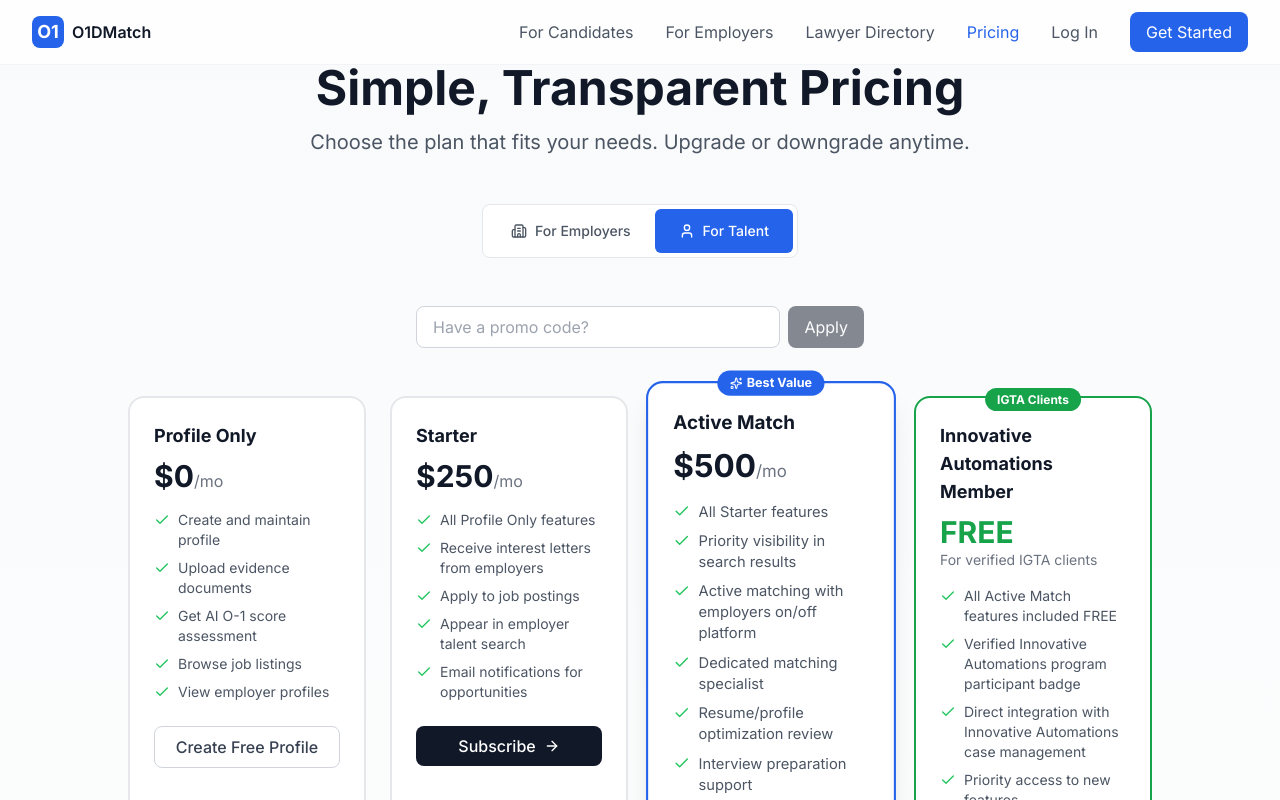
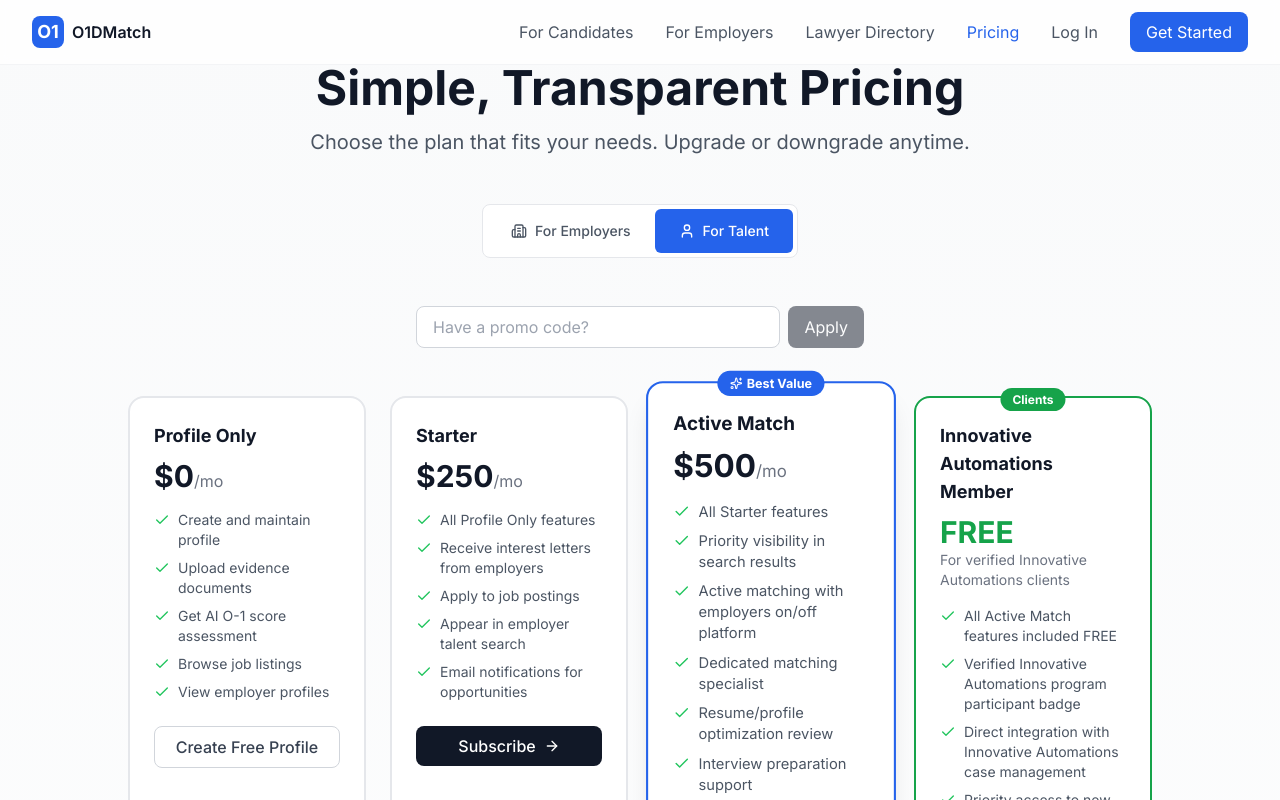
Before and after one commit to IGTA-Tech/o1dmatch, a Next.js app: page /pricing in a window 1280 px wide. Both pictures are taken after a click on the button "For Talent". Shown: the top 800 px of the page. Built offline with nearby package versions, Linux system fonts and the light colour scheme; no server answers.

Commit message:
Pricing page updated for IGTA -> Innovative Automations

```diff
--- a/src/app/pricing/page.tsx
+++ b/src/app/pricing/page.tsx
@@ -38,7 +38,7 @@ export default function PricingPage() {
           message += `${data.promo.discountPercent}% discount applied.`;
         }
         if (data.promo.grantsIGTAMember) {
-          message = 'IGTA member code verified! You qualify for free full access.';
+          message = 'Innovative Automations member code verified! You qualify for free full access.';
         }
         setPromoStatus({ valid: true, message });
       } else {
@@ -80,24 +80,6 @@ export default function PricingPage() {
     <div className="min-h-screen bg-gradient-to-b from-gray-50 to-white">
       {/* Header */}
       <Navbar />
-      {/* <header className="border-b bg-white/80 backdrop-blur-sm sticky top-0 z-50">
-        <div className="max-w-7xl mx-auto px-4 sm:px-6 lg:px-8 py-4 flex items-center justify-between">
-          <Link href="/" className="text-2xl font-bold text-blue-600">
-            O1DMatch
-          </Link>
-          <nav className="hidden md:flex items-center gap-6">
-            <Link href="/how-it-works/candidates" className="text-gray-600 hover:text-gray-900">
-              For Candidates
-            </Link>
-            <Link href="/how-it-works/employers" className="text-gray-600 hover:text-gray-900">
-              For Employers
-            </Link>
-            <Link href="/auth/login" className="text-blue-600 hover:text-blue-700 font-medium">
-              Sign In
-            </Link>
-          </nav>
-        </div>
-      </header> */}
 
       <main className="max-w-7xl mx-auto px-4 sm:px-6 lg:px-8 py-16">
         {/* Hero */}
@@ -266,7 +248,7 @@ export default function PricingPage() {
                   {key === 'igta_member' && (
                     <div className="absolute -top-3 left-1/2 -translate-x-1/2">
                       <span className="bg-green-600 text-white text-xs font-bold px-3 py-1 rounded-full">
-                        IGTA Clients
+                        Clients
                       </span>
                     </div>
                   )}
@@ -277,7 +259,7 @@ export default function PricingPage() {
                     {key === 'igta_member' ? (
                       <>
                         <span className="text-3xl font-bold text-green-600">FREE</span>
-                        <p className="text-sm text-gray-500">For verified IGTA clients</p>
+                        <p className="text-sm text-gray-500">For verified Innovative Automations clients</p>
                       </>
                     ) : (
                       <>
@@ -308,7 +290,7 @@ export default function PricingPage() {
                       href="/auth/register?type=talent&igta=true"
                       className="block w-full text-center py-2 px-4 bg-green-600 text-white rounded-lg hover:bg-green-700 font-medium"
                     >
-                      Verify IGTA Membership
+                      Verify Membership
                     </Link>
                   ) : (
                     <button
@@ -352,9 +334,9 @@ export default function PricingPage() {
             </div>
 
             <div className="bg-white rounded-lg p-6 border border-gray-200">
-              <h3 className="font-semibold text-gray-900 mb-2">I&apos;m an IGTA client. How do I get free access?</h3>
+              <h3 className="font-semibold text-gray-900 mb-2">I&apos;m an Innovative Automations client. How do I get free access?</h3>
               <p className="text-gray-600">
-                If you&apos;re enrolled in an IGTA visa program, you&apos;ll receive a verification code via
+                If you&apos;re enrolled in an Innovative Automations visa program, you&apos;ll receive a verification code via
                 email. Use this code during signup to unlock full access at no cost.
               </p>
             </div>
```
